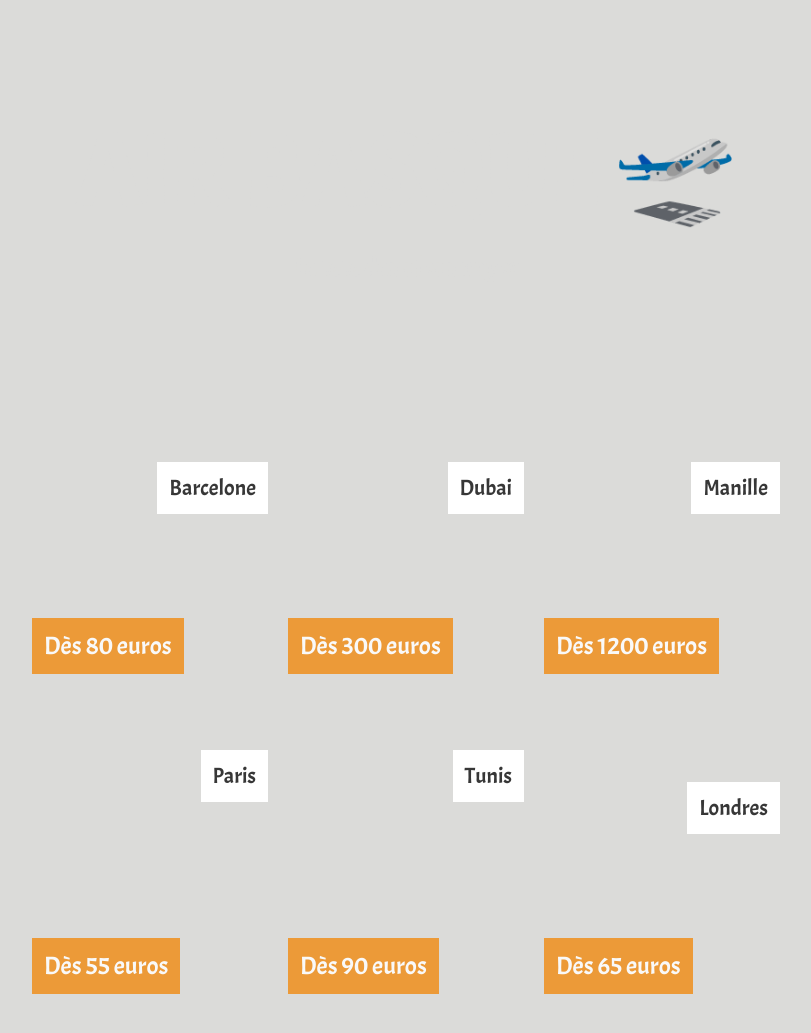
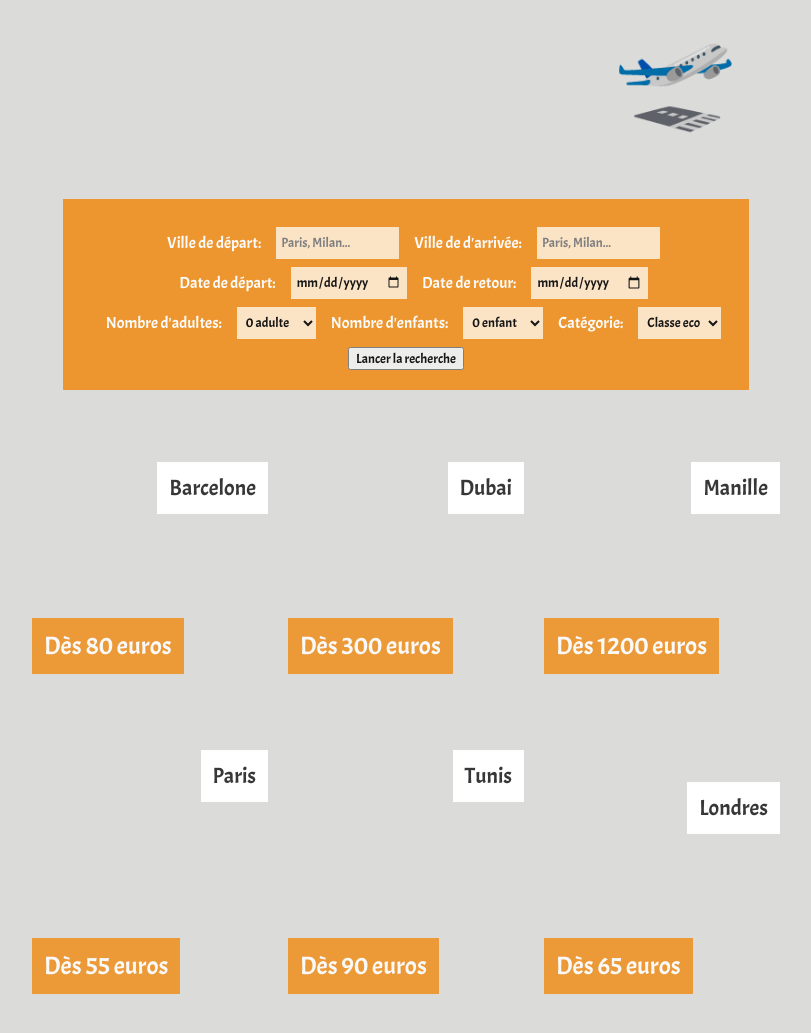
Before and after one commit to KatzoA/AirBasqueCountry, a plain HTML site: page index.html in a window 1280 px wide. Shown: the whole page, without its empty margins (234-1045 px from the left). Drawn offline with Linux system fonts and the light colour scheme.

Commit message:
Level 3 - Barre recherche custom

```diff
--- a/css/styles.css
+++ b/css/styles.css
@@ -106,3 +106,32 @@ span.prix{
     font-size: 25px;
     top: 220px;
 }
+
+.form-group{
+    display: flex;
+    justify-content: center;
+    flex-direction: row;
+    margin: 8px;
+}
+
+.btn-submit{
+    text-align: center;
+}
+
+header form{
+    background-color: #EF8F1D;
+    padding: 20px;
+    opacity: 0.90;
+}
+
+.form-group label{
+    color: #fff;
+    margin:5px;
+    padding: 10px;
+}
+
+.form-group input, select, option{
+    border: none;
+    padding: 5px;
+    background-color: bisque;
+}
--- a/index.html
+++ b/index.html
@@ -16,6 +16,55 @@
     <header>
         <h1 class="titre">Air Basque 🛫</h1>
         <h3 class="slogan">La tete dans les nuages</h3>
+
+        <form action="post">
+            <div class="form-group">
+                <label for="provenance">Ville de départ: </label>
+                <input type="text" name="provenance" id="provenance" placeholder="Paris, Milan...">
+                <label for="ville_arrivee">Ville de d'arrivée: </label>
+                <input type="text" name="ville_arrivee" id="ville_arrivee" placeholder="Paris, Milan...">
+            </div>
+
+            <div class="form-group">
+                <label for="dateDepart">Date de départ: </label>
+                <input type="date" name="dateDepart" id="dateDepart" value="13/02/2020">
+                <label for="dateRetour">Date de retour: </label>
+                <input type="date" name="dateRetour" id="dateRetour" value="16/02/2020">
+            </div>
+
+            <div class="form-group">
+                <label for="nbAdulte">Nombre d'adultes: </label>
+                <select name="nbAdulte" id="nbAdulte">
+                    <option selected="selected">0 adulte</option>
+                    <option>1 adulte</option>
+                    <option>2 adultes</option>
+                    <option>3 adultes</option>
+                    <option>4 adultes</option>
+                    <option>5 adultes</option>
+                </select>
+
+                <label for="nbEnfant">Nombre d'enfants: </label>
+                <select name="nbEnfant" id="nbEnfant">
+                    <option selected="selected">0 enfant</option>
+                    <option>1 enfant</option>
+                    <option>2 enfants</option>
+                    <option>3 enfants</option>
+                    <option>4 enfants</option>
+                    <option>5 enfants</option>
+                </select>
+
+                <label for="categorie_classe">Catégorie: </label>
+                <select name="categorie_classe" id="categorie_classe">
+                    <option selected="selected">Classe eco</option>
+                    <option>1er classe</option>
+                </select>
+
+            </div>
+            <div class="btn-submit">
+                <input type="submit" value="Lancer la recherche" name="recherche" id="form-submit" class="form-submit">
+            </div>
+        </form>
+
     </header>
     <div class="toutes_destinations">
         <div class="destination_item barcelone">
```
